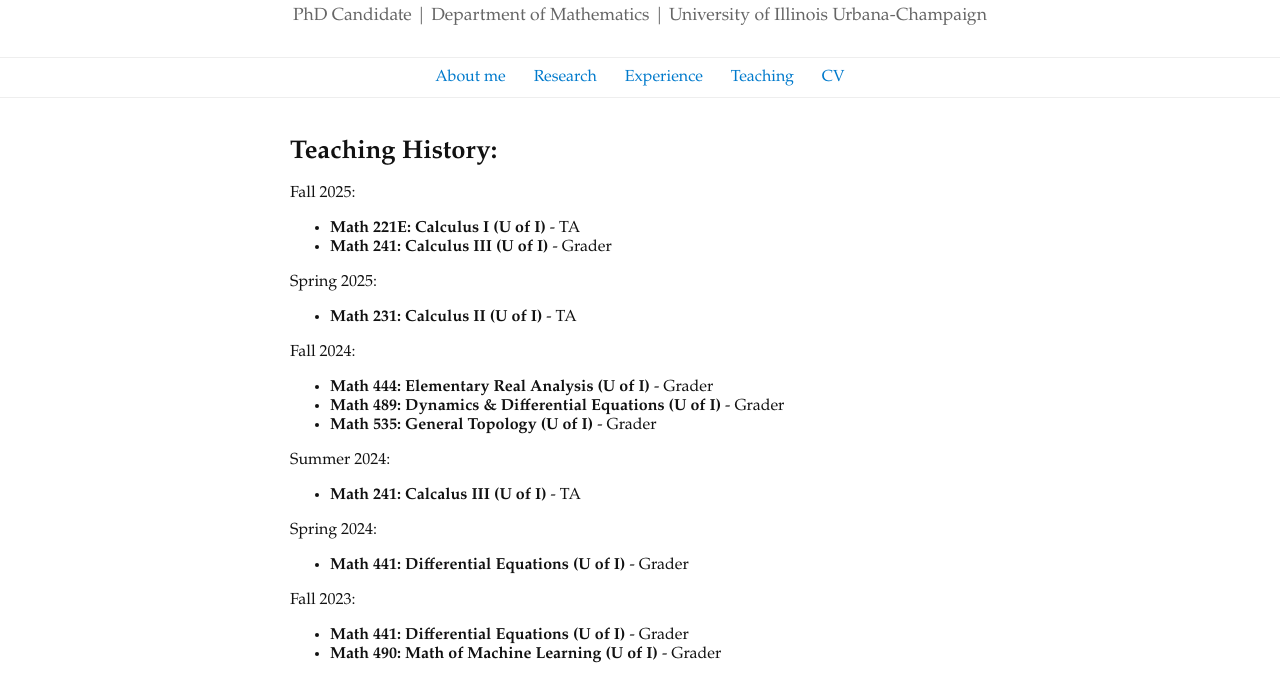
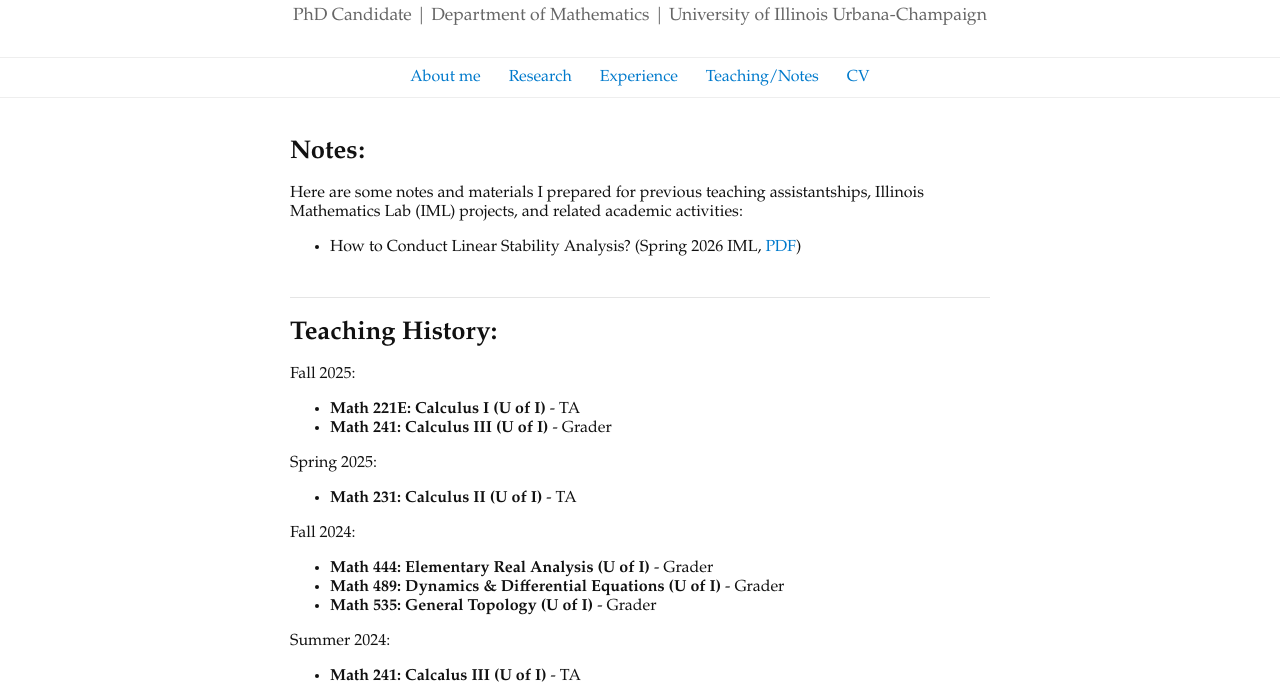
Before and after one commit to yxuanzhao/yxuanzhao.github.io, a plain HTML site: page teaching.html in a window 1280 px wide. Shown: the part 111-800 px from the top of the page. Drawn offline with Linux system fonts and the light colour scheme.

Commit message:
Update teaching.html

```diff
--- a/teaching.html
+++ b/teaching.html
@@ -128,13 +128,23 @@
     <a href="index.html">About me</a>
     <a href="research.html">Research</a>
     <a href="project.html">Experience</a>
-    <a href="teaching.html">Teaching</a>
+    <a href="teaching.html">Teaching/Notes</a>
     <a href="documents/CV_EN.pdf" target="_blank" rel="noopener noreferrer">CV</a>
 </nav>
 
 <body>
+    <main>
 
-    <main>
+        <section id="teaching">
+            <h2>Notes:</h2>
+            <p>Here are some notes and materials I prepared for previous teaching assistantships, Illinois Mathematics Lab (IML) projects, and related academic activities:</p>
+            <ul>
+                <li>How to Conduct Linear Stability Analysis? (Spring 2026 IML, <a href="documents/linear_stability_analysis.pdf" target="_blank" rel="noopener noreferrer">PDF</a>)</li>
+            </ul>
+        </section>
+
+        <hr style="border: none; height: 1px; background-color: rgba(0, 0, 0, 0.1); margin: 10px 0;">
+
         <section id="teaching">
             <h2>Teaching History:</h2>
             <p>Fall 2025:</p>
```
